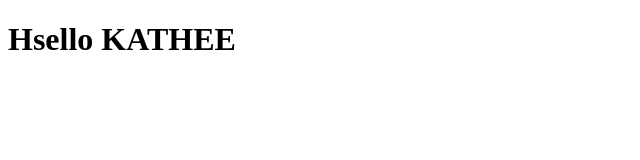
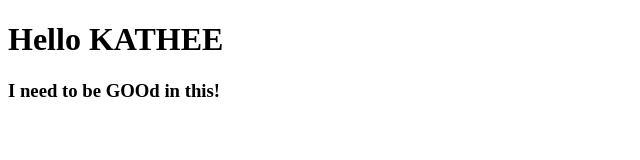
Before and after one commit to Kathee-web/coursera.test, a plain HTML site: page site/index.html in a window 1280 px wide. Shown: the whole page, without its empty margins (0-640 px from the left). Drawn offline with Linux system fonts and the light colour scheme.

Commit message:
small addition to our page content.

```diff
--- a/site/index.html
+++ b/site/index.html
@@ -4,6 +4,8 @@
 	<title>site</title>
 </head>
 <body>
-	<h1>Hsello KATHEE</h1>
+
+	<h1>Hello KATHEE</h1>
+	<h3>I need to be GOOd in this!</h3>
 </body>
 </html>
```
